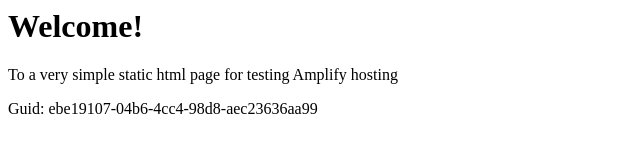
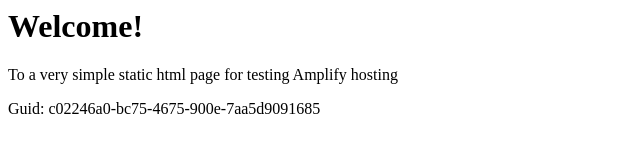
Before and after one commit to aws-aemilia-sfo/Github-PR-Commit-Integration-Test-DoNotTouch-GitHubWebhookPushCanaryTest-v1-prod-us-west-1, a website: page src/index.html in a window 1280 px wide. Shown: the full height of the page, 0-640 px from the left. Drawn offline with Linux system fonts and the light colour scheme.

Commit message:
commit from integ tests

```diff
--- a/src/index.html
+++ b/src/index.html
@@ -12,6 +12,6 @@
 <body>
     <h1>Welcome!</h1>
     <p>To a very simple static html page for testing Amplify hosting</p>
-    <p>Guid: ebe19107-04b6-4cc4-98d8-aec23636aa99</p></body>
+    <p>Guid: c02246a0-bc75-4675-900e-7aa5d9091685</p></body>
 
 </html>
```
